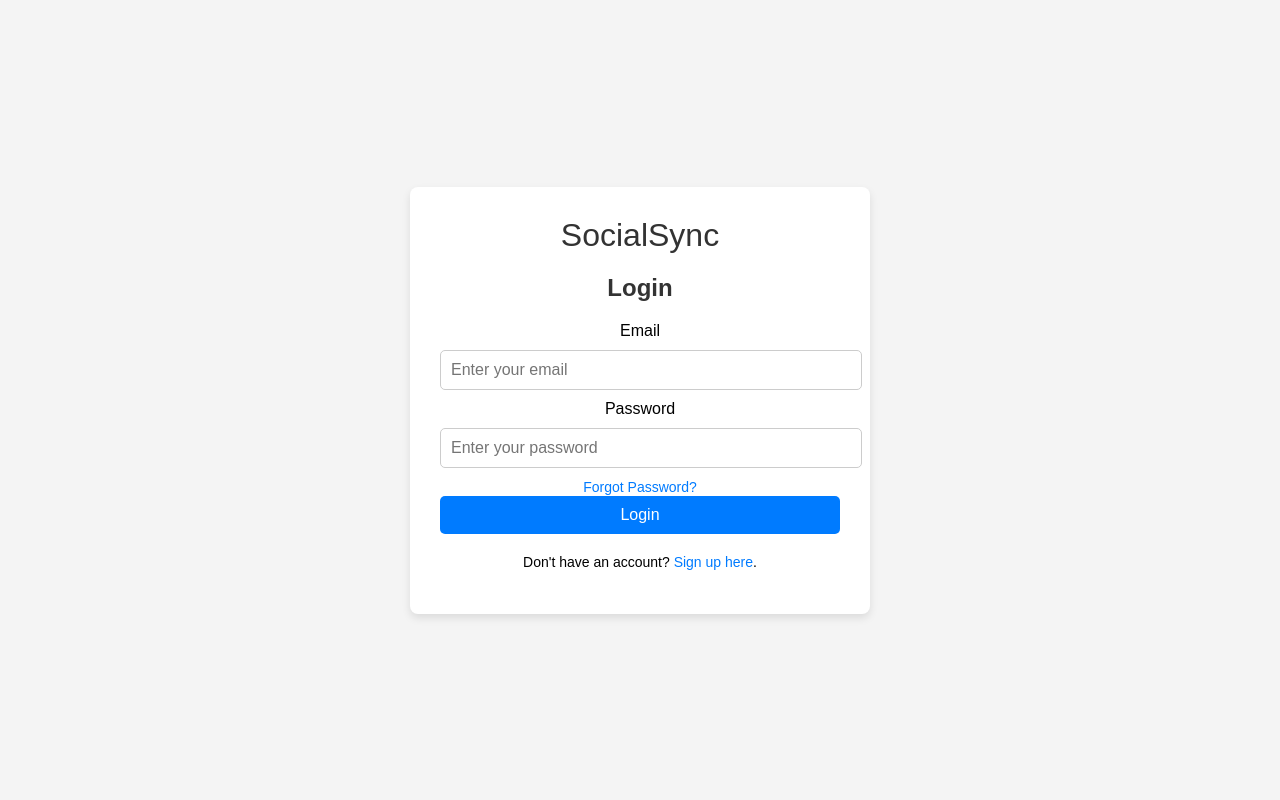
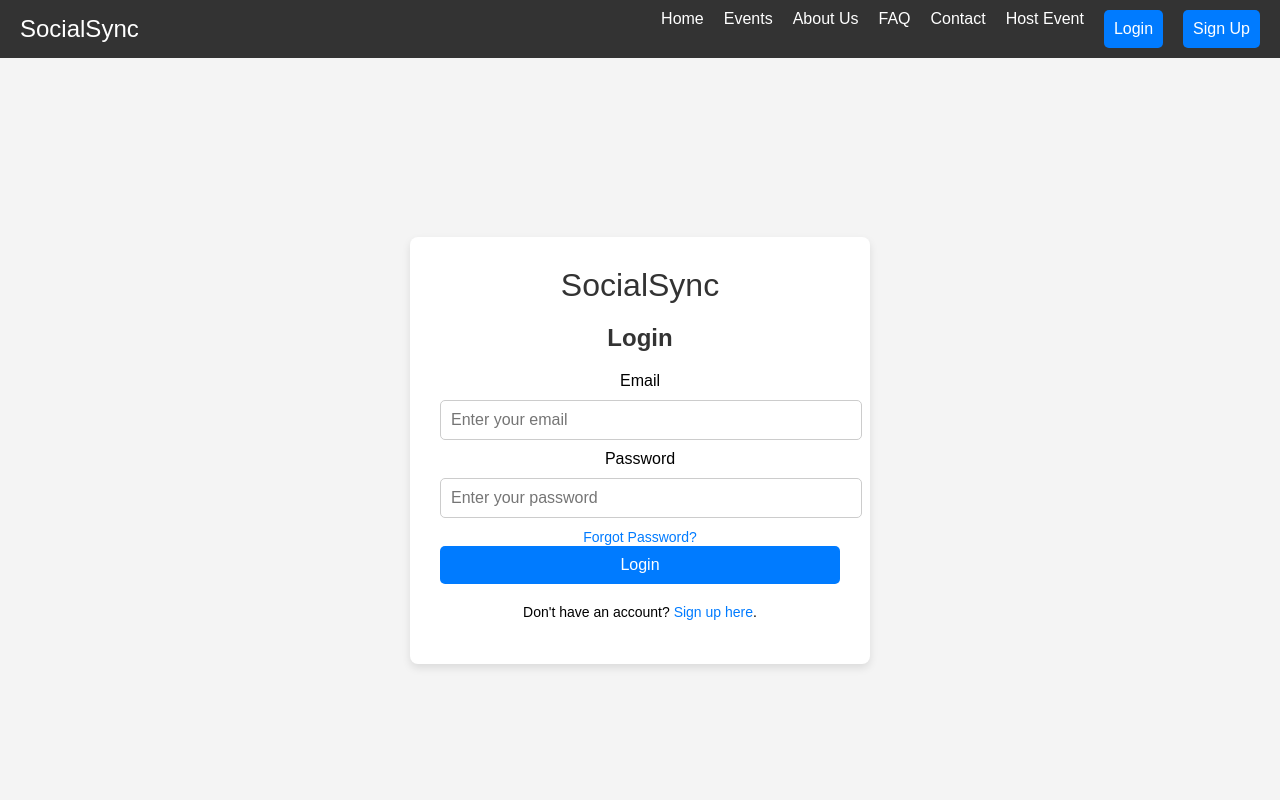
Before and after one commit to Lofiea/socialsync-event-management, a Python web app: template templates/login.html in a window 1280 px wide. Run offline with Jinja, Linux system fonts and the light colour scheme; the template is opened without the code that fills it, so the values that code supplies are empty.

Commit message:
somethin

```diff
--- a/templates/login.html
+++ b/templates/login.html
@@ -15,6 +15,51 @@
             justify-content: center;
             align-items: center;
             height: 100vh;
+            flex-direction: column;
+        }
+
+        /* This is the navigation bar at the top */
+        header {
+            width: 100%;
+            background-color: #333;
+            padding: 10px 0;
+            position: absolute;
+            top: 0;
+            left: 0;
+        }
+
+        nav {
+            display: flex;
+            justify-content: center;
+            align-items: center;
+        }
+
+        .logo {
+            color: white;
+            font-size: 24px;
+            margin-right: auto;
+            margin-left: 20px;
+        }
+
+        .nav-links {
+            display: flex;
+            list-style-type: none;
+            margin: 0;
+            padding: 0;
+        }
+
+        .nav-links li {
+            margin-right: 20px;
+        }
+
+        .nav-links a {
+            color: white;
+            text-decoration: none;
+            font-size: 16px;
+        }
+
+        .nav-links a:hover {
+            text-decoration: underline;
         }
 
         /* Container for the login form */
@@ -26,10 +71,11 @@
             width: 100%;
             max-width: 400px;
             text-align: center;
+            margin-top: 100px;
         }
 
         /* Logo */
-        .logo {
+        .logo-login {
             font-size: 32px;
             color: #333;
             margin-bottom: 20px;
@@ -124,10 +170,26 @@
     </style>
 </head>
 <body>
+    <!-- Navigation Bar -->
+    <header>
+        <nav>
+            <div class="logo">SocialSync</div>
+            <ul class="nav-links">
+                <li><a href="index.html">Home</a></li>
+                <li><a href="events.html">Events</a></li>
+                <li><a href="aboutus.html">About Us</a></li>
+                <li><a href="FAQ.html">FAQ</a></li>
+                <li><a href="contact.html">Contact</a></li>
+                <li><a href="hostevents.html">Host Event</a></li>
+                <li><a href="login.html"><button class="login">Login</button></a></li>
+                <li><a href="signup.html"><button class="signup">Sign Up</button></a></li>
+            </ul>
+        </nav>
+    </header>
+
+    <!-- Login Form -->
     <div class="login-container">
-        <!-- Login Form -->
-        <form class="login-form">
-            <div class="logo">SocialSync</div>
+        <div class="logo-login">SocialSync</div>
 
         <h2>Login</h2>
 
@@ -147,7 +209,6 @@
 
         <!-- Sign Up Link -->
         <p>Don't have an account? <a href="signup.html">Sign up here</a>.</p>
-        </form>
     </div>
 </body>
 </html>
```
Lines whose indentation alone changed are shown as unchanged.
